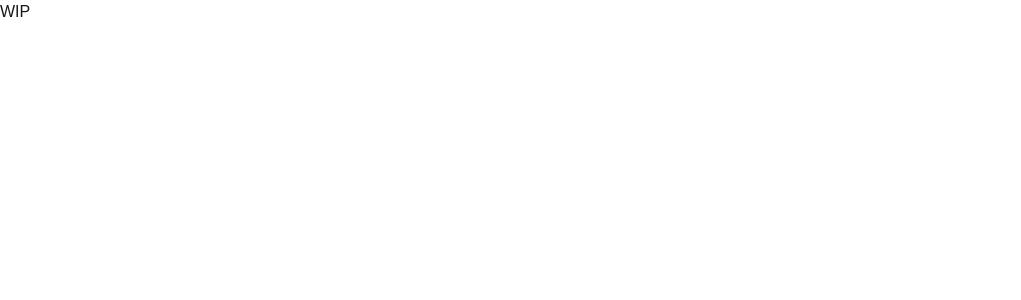
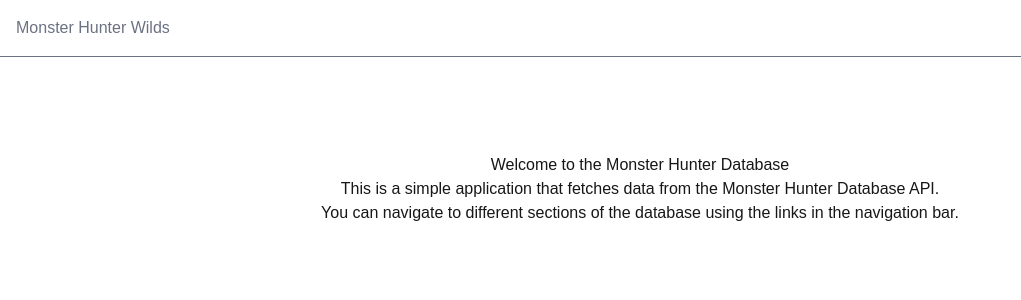
Before and after one commit to TimmyTram/mh-wilds-fe, a Next.js app: page / in a window 1280 px wide. Shown: the top 300 px of the page, without its empty margins (0-1021 px from the left). Built offline with nearby package versions, Linux system fonts and the light colour scheme.

Commit message:
setting up basic layout before pages

```diff
--- a/app/(pages)/armor/page.tsx
+++ b/app/(pages)/armor/page.tsx
@@ -0,0 +1,38 @@
+'use client';
+
+import useFetchMhData from "@/app/hooks/fetchMhData";
+
+const Page = () => {
+
+    const { data, loading, error } = useFetchMhData("armor/sets");
+
+
+    return (
+        <div>
+            <h1>Armor</h1>
+            {loading && <p>Loading...</p>}
+            {data && data.length > 0 && (
+                <div>
+                    {data.map((set: any) => (
+                        <div key={set.id}>
+                            <h2>{set.name}</h2>
+                            {set.pieces && set.pieces.length > 0 && (
+                                <ul>
+                                    {set.pieces.map((piece: any) => (
+                                        <li key={piece.id}>
+                                            {piece.name}
+                                        </li>
+                                    ))}
+                                </ul>
+                            )}
+
+                        </div>
+                    ))}
+                </div>
+            )}
+
+        </div>
+    );
+}
+
+export default Page;
--- /dev/null
+++ b/app/components/Buttons/DarkMode.tsx
@@ -0,0 +1,13 @@
+
+
+const DarkModeBtn = () => {
+    return (
+        <button>
+            <svg xmlns="http://www.w3.org/2000/svg" width="24" height="24" viewBox="0 0 24 24" fill="none" stroke="currentColor" strokeWidth="2" strokeLinecap="round" strokeLinejoin="round" className="feather feather-moon">
+                <path d="M21 12.79A9 9 0 1 1 11.21 3 7 7 0 0 0 21 12.79z"></path>
+            </svg>
+        </button>
+    );
+};
+
+export default DarkModeBtn;
--- /dev/null
+++ b/app/components/Navbar/Navbar.tsx
@@ -0,0 +1,19 @@
+import DarkModeBtn from "../Buttons/DarkMode";
+
+
+const Navbar = () => {
+    return (
+        <div className="text-white sticky top-0 z-50 p-4 border-b-1 border-gray-500 flex flex-row justify-between items-center">
+            <nav>
+                <a
+                    className="text-gray-500 hover:text-white transition-colors duration-300"
+                    href="/">
+                    Monster Hunter Wilds
+                </a>
+            </nav>
+            <DarkModeBtn />
+        </div>
+    )
+}
+
+export default Navbar;
--- /dev/null
+++ b/app/hooks/fetchMhData.ts
@@ -0,0 +1,32 @@
+import { useState, useEffect } from "react";
+
+const API_URL = "https://wilds.mhdb.io/en/";
+
+const useFetchMhData = (type: string) => {
+    const [data, setData] = useState([]);
+    const [loading, setLoading] = useState(true);
+    const [error, setError] = useState(null);
+
+    useEffect(() => {
+        fetch(`${API_URL}${type}`)
+        .then((response) => {
+            if (!response.ok) {
+                throw new Error("Network response was not ok");
+            }
+            return response.json();
+        })
+        .then((data) => {
+            console.log(data);
+            setData(data);
+            setLoading(false);
+        })
+        .catch((error: any) => {
+            setError(error);
+            setLoading(false);
+        });
+    }, []);
+
+    return { data, loading, error };
+}
+
+export default useFetchMhData;
--- a/app/layout.tsx
+++ b/app/layout.tsx
@@ -1,6 +1,7 @@
 import type { Metadata } from "next";
 import { Geist, Geist_Mono } from "next/font/google";
 import "./globals.css";
+import Navbar from "./components/Navbar/Navbar";
 
 const geistSans = Geist({
   variable: "--font-geist-sans",
@@ -27,6 +28,7 @@ export default function RootLayout({
       <body
         className={`${geistSans.variable} ${geistMono.variable} antialiased`}
       >
+        <Navbar />
         {children}
       </body>
     </html>
--- a/app/page.tsx
+++ b/app/page.tsx
@@ -1,7 +1,17 @@
 export default function Home() {
   return (
     <div>
-      WIP
+      <div className="flex flex-col items-center min-h-screen p-24">
+        <h1>Welcome to the Monster Hunter Database</h1>
+        <p>
+          This is a simple application that fetches data from the Monster Hunter
+          Database API.
+        </p>
+        <p>
+          You can navigate to different sections of the database using the links
+          in the navigation bar.
+        </p>
+      </div>
     </div>
   );
 }
```
Also changed, not shown: package.json (+6 -6 lines), app/components/Sidebar/Sidebar.tsx (added).
